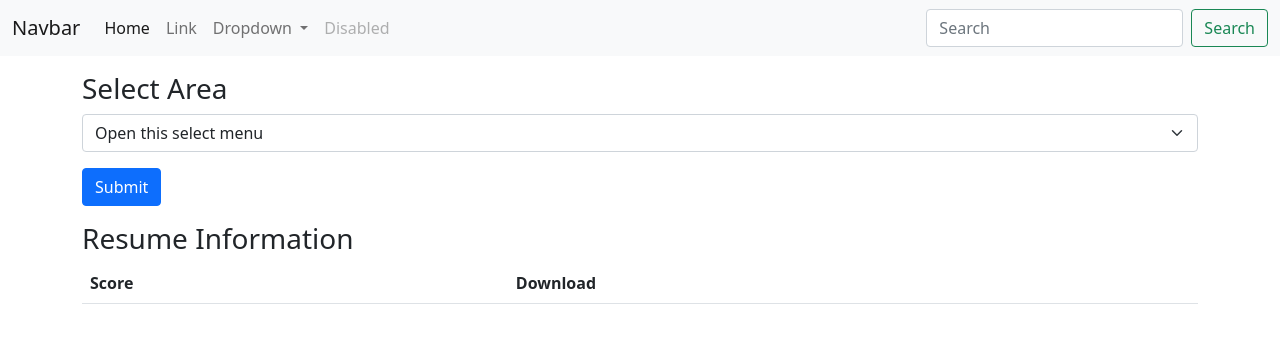
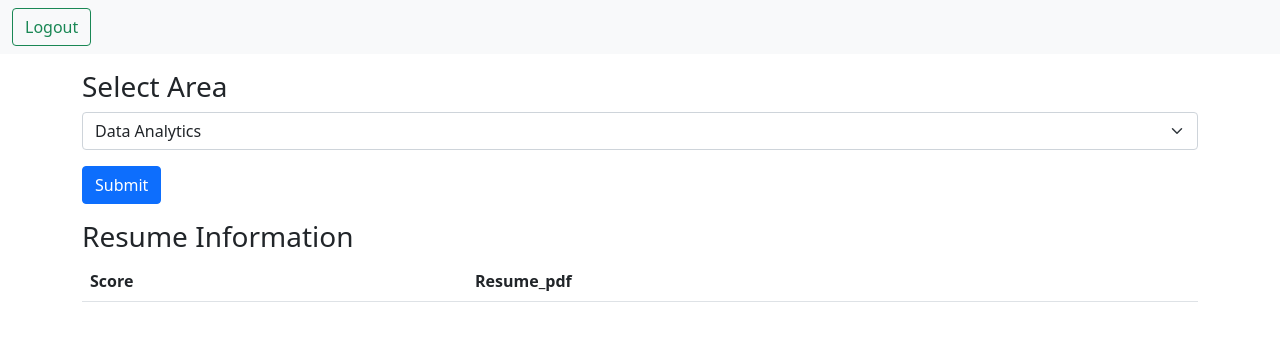
Before and after one commit to anchaljakhmola/Resume_Selector, a Flask app: template templates/index.html in a window 1280 px wide. Shown: the top 343 px of the page. Run offline with Flask 2, Linux system fonts and the light colour scheme; the template is opened without the code that fills it, so the values that code supplies are empty.

Commit message:
Add files via upload
UI has been improved.

```diff
--- a/app.py
+++ b/app.py
@@ -1,5 +1,6 @@
 import os
 import PyPDF2
+import js2py
 from sqlalchemy.sql.expression import desc
 import textract
 import re
@@ -78,7 +79,7 @@ def index():
     # db.session.add(_user)
     # db.session.commit()
     # dbData = User.query.all()
-    return render_template("login.html") #,dbData = dbData
+    return render_template("home.html") #,dbData = dbData
 
 @app.route('/signup',methods = ['GET', 'POST'])
 def signup():
@@ -121,6 +122,12 @@ def do_login():
                 return "Incorrect Password"
         else:
             return "No such User exists"
+
+@app.route('/logout',methods=['GET','POST'])
+@login_required
+def logout():
+    logout_user()
+    return render_template("home.html")
 
 def parse_pdf(filepath,filename):
     # Open pdf file
@@ -269,7 +276,7 @@ def upload_file():
             filepath = os.path.join(app.config['UPLOAD_FOLDER'], filename)
             file.save(filepath)
             summry = parse_pdf(filepath,filename)
-            return "Successfully Uploaded"                  #redirect(url_for('download_file', name=filename))
+            return render_template("home.html")                 #redirect(url_for('download_file', name=filename))
             #return redirect(url_for('download_file', name=filename))
     return "Wrong"
 
@@ -281,9 +288,12 @@ def download_file(name):
 def fetch_data():
     if(request.method == 'POST'):
         area = request.form.get('areas_select')
-        data=File_Data.query.with_entities(text(area),File_Data.filepath).order_by(desc(text(area)))
-        print(data)
-        return render_template('index.html', data=data)
+        if(area is not None):
+            data=File_Data.query.with_entities(text(area),File_Data.filepath).order_by(desc(text(area)))
+            print(data)
+            return render_template('index.html', data=data)
+        else:
+            return render_template("index.html")
 
 if __name__ == "__main__":
     app.run(debug=True,port=5600)
--- a/templates/index.html
+++ b/templates/index.html
@@ -13,37 +13,8 @@
   <body>
 <nav class="navbar navbar-expand-lg navbar-light bg-light">
   <div class="container-fluid">
-    <a class="navbar-brand" href="#">Navbar</a>
-    <button class="navbar-toggler" type="button" data-bs-toggle="collapse" data-bs-target="#navbarSupportedContent" aria-controls="navbarSupportedContent" aria-expanded="false" aria-label="Toggle navigation">
-      <span class="navbar-toggler-icon"></span>
-    </button>
     <div class="collapse navbar-collapse" id="navbarSupportedContent">
-      <ul class="navbar-nav me-auto mb-2 mb-lg-0">
-        <li class="nav-item">
-          <a class="nav-link active" aria-current="page" href="#">Home</a>
-        </li>
-        <li class="nav-item">
-          <a class="nav-link" href="#">Link</a>
-        </li>
-        <li class="nav-item dropdown">
-          <a class="nav-link dropdown-toggle" href="#" id="navbarDropdown" role="button" data-bs-toggle="dropdown" aria-expanded="false">
-            Dropdown
-          </a>
-          <ul class="dropdown-menu" aria-labelledby="navbarDropdown">
-            <li><a class="dropdown-item" href="#">Action</a></li>
-            <li><a class="dropdown-item" href="#">Another action</a></li>
-            <li><hr class="dropdown-divider"></li>
-            <li><a class="dropdown-item" href="#">Something else here</a></li>
-          </ul>
-        </li>
-        <li class="nav-item">
-          <a class="nav-link disabled">Disabled</a>
-        </li>
-      </ul>
-      <form class="d-flex">
-        <input class="form-control me-2" type="search" placeholder="Search" aria-label="Search">
-        <button class="btn btn-outline-success" type="submit">Search</button>
-      </form>
+        <a class="btn btn-outline-success" href="/logout">Logout</a>
     </div>
   </div>
 </nav>
@@ -53,7 +24,7 @@
 <form action="/fetch_data" method=post>
 <div class="mb-3">
 <select class="form-select" aria-label="Default select example" name="areas_select">
-  <option selected>Open this select menu</option>
+  <!-- <option selected>-------Select--------</option> -->
   <option value="data">Data Analytics</option>
   <option value="project">Project Management</option>
   <option value="sde">Software Developement</option>
@@ -72,13 +43,13 @@
   <thead>
     <tr>
       <th scope="col">Score</th>
-      <th scope="col">Download</th>
+      <th scope="col">Resume_pdf</th>
     </tr>
   </thead>
   <tbody>
    {% for item in data %}
     <tr><td>{{item[0]}}</td>
-    <td><a href="http://127.0.0.1:5600/uploads/{{item[1]}}">Download</a></td>
+    <td><a target=_blank href="http://127.0.0.1:5600/uploads/{{item[1]}}">Download</a></td>
     </tr>
     {% endfor %}
   </tbody>
--- a/templates/login.html
+++ b/templates/login.html
@@ -20,7 +20,7 @@
   <div class="mb-3">
     <label for="exampleInputEmail1" class="form-label">Username</label>
     <input type="text" class="form-control" id="exampleInputEmail1" name="username" aria-describedby="emailHelp">
-    <div id="emailHelp" class="form-text">We'll never share your email with anyone else.</div>
+
   </div>
   <div class="mb-3">
   <label for="exampleInputEmail1" class="form-label">User Type</label>
@@ -35,7 +35,6 @@
     <input type="password" class="form-control" name="password" id="exampleInputPassword1">
   </div>
   <button type="submit" class="btn btn-primary">Submit</button>
-  <a href="/signup">Sign up</a>
 </form>
 </div>
         <script src="" async defer></script>
```
Also changed, not shown: templates/home.html (added, +28 -0 lines), templates/signup.html (+2 -6 lines), templates/user_seeker.html (+24 -11 lines).
